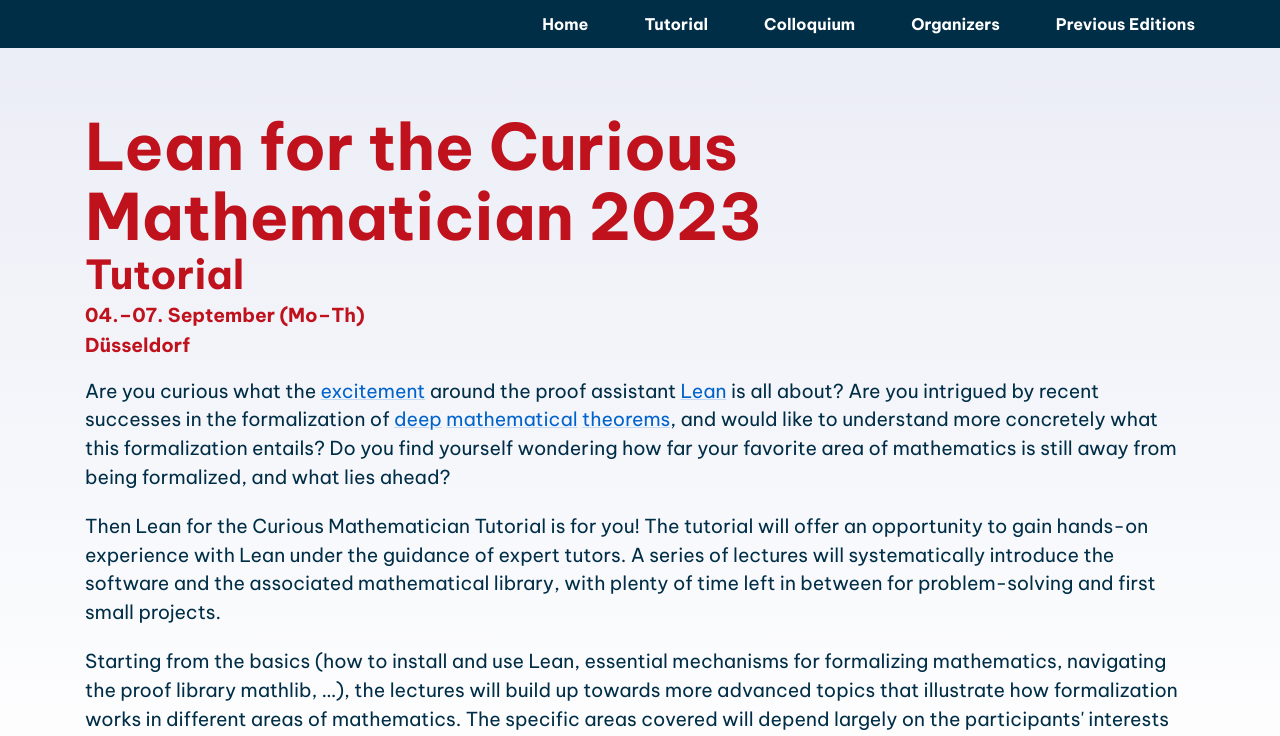
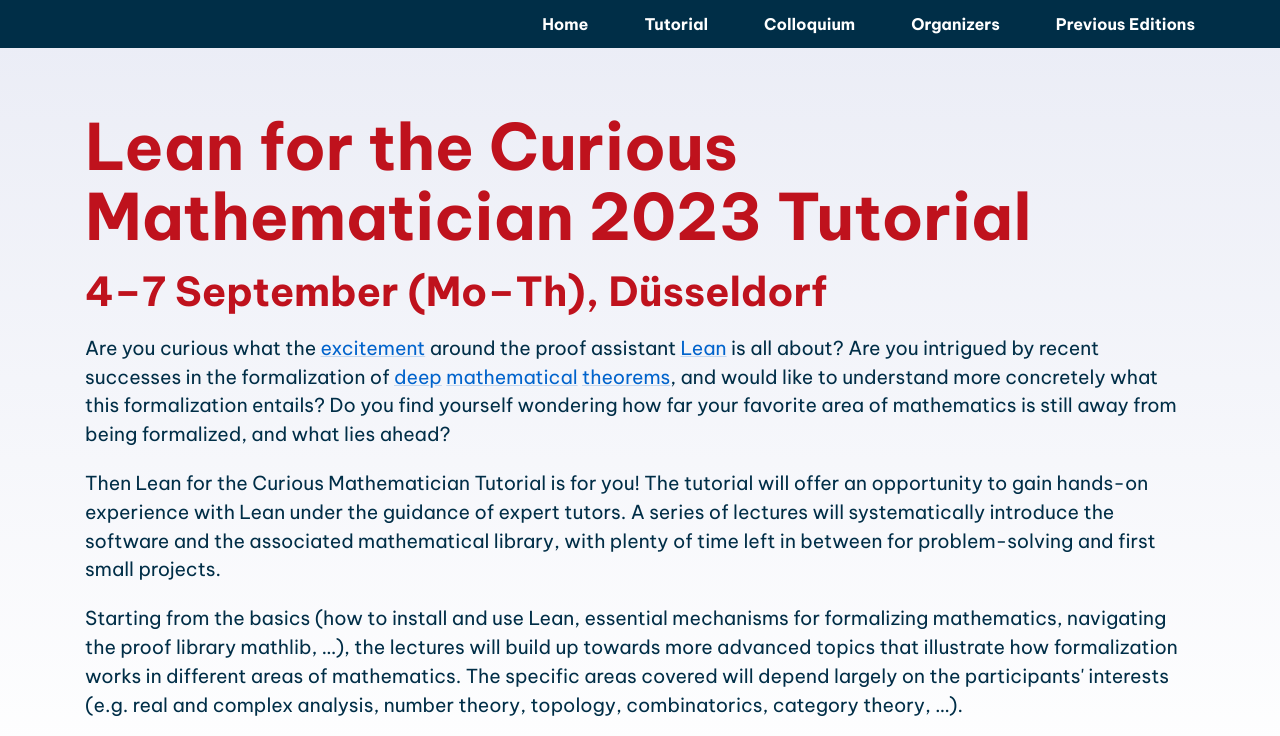
Before and after one commit to lftcm2023/lftcm2023.github.io, a plain HTML site: page tutorial/index.html in a window 1280 px wide. Shown: the top 736 px of the page. Drawn offline with Linux system fonts and the light colour scheme.

Commit message:
fix formatting of titles

```diff
--- a/style.css
+++ b/style.css
@@ -165,6 +165,7 @@ h1 {
   font-size: var(--fs-primary-heading);
   color: var(--clr-accent-2);
   line-height: 1.1;
+  padding-bottom:0.5ex;
 }
 
 h2 {
--- a/tutorial/index.html
+++ b/tutorial/index.html
@@ -39,10 +39,8 @@
       <section class="container">
         <div class="flow">
               <hgroup>
-                  <h1>Lean for the Curious Mathematician 2023</h1>
-                  <h2>Tutorial</h2>
-                  <p class="h2">04.–07. September (Mo–Th)</p>
-                  <p class="h2">Düsseldorf</p>
+                  <h1>Lean for the Curious Mathematician 2023 Tutorial</h1>
+                  <h2>4–7 September (Mo–Th), Düsseldorf</h2>
               </hgroup>
               <p>
                   Are you curious what the <a href="https://www.quantamagazine.org/lean-computer-program-confirms-peter-scholze-proof-20210728/">excitement</a> around the proof assistant <a href="https://leanprover.github.io/">Lean</a> is all about?
```
Also changed, not shown: colloquium/index.html (+2 -4 lines).
